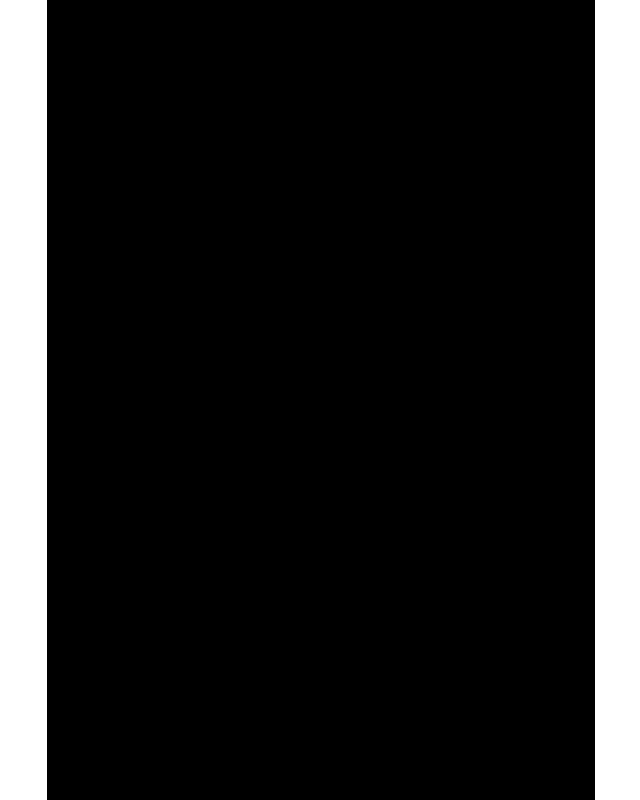
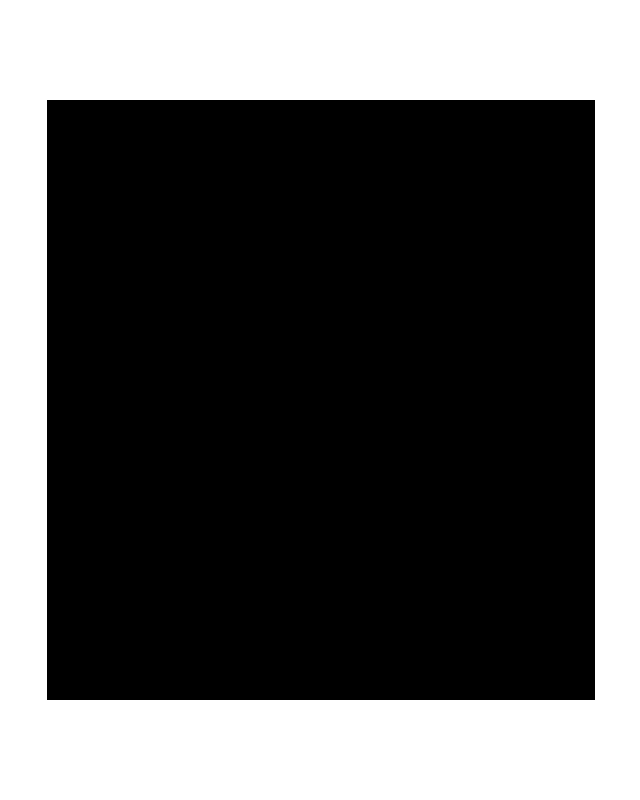
Before and after one commit to RaymundoSantorski/react_conecta_4, a React (Vite) app: page / in a window 1280 px wide. Shown: the whole page, without its empty margins (319-959 px from the left). Built offline with nearby package versions, Linux system fonts and the light colour scheme.

Commit message:
[ADD] estilos para dimensaionar y acomodar divs de score, board y controls

```diff
--- a/src/App.css
+++ b/src/App.css
@@ -1,5 +1,7 @@
 #root{
     display: flex;
+    height: 100vh;
+    align-items: center;
 }
 
 :root{
@@ -7,20 +9,37 @@
     --bg_secondary: white;
 }
 
+.controls, .game_board, .score{
+    height: calc(100vh - 200px);
+}
+
 .controls{
     flex-grow: 2;
-    height: 100vh;
     background: var(--bg_secondary);
 }
 
 .game_board{
     flex-grow: 3;
-    height: 100vh;
     background: var(--bg_primary);
 }
 
 .score{
     flex-grow: 2;
-    height: 100vh;
     background: var(--bg_secondary);
 }
+
+/* .navbar, .footer{
+    position: fixed;
+    height: 100px;
+    left: 0;
+    right: 0;
+    background-color: var(--bg_secondary);
+}
+
+.navbar{
+    top: 0;
+}
+
+.footer{
+    bottom: 0;
+} */
```
